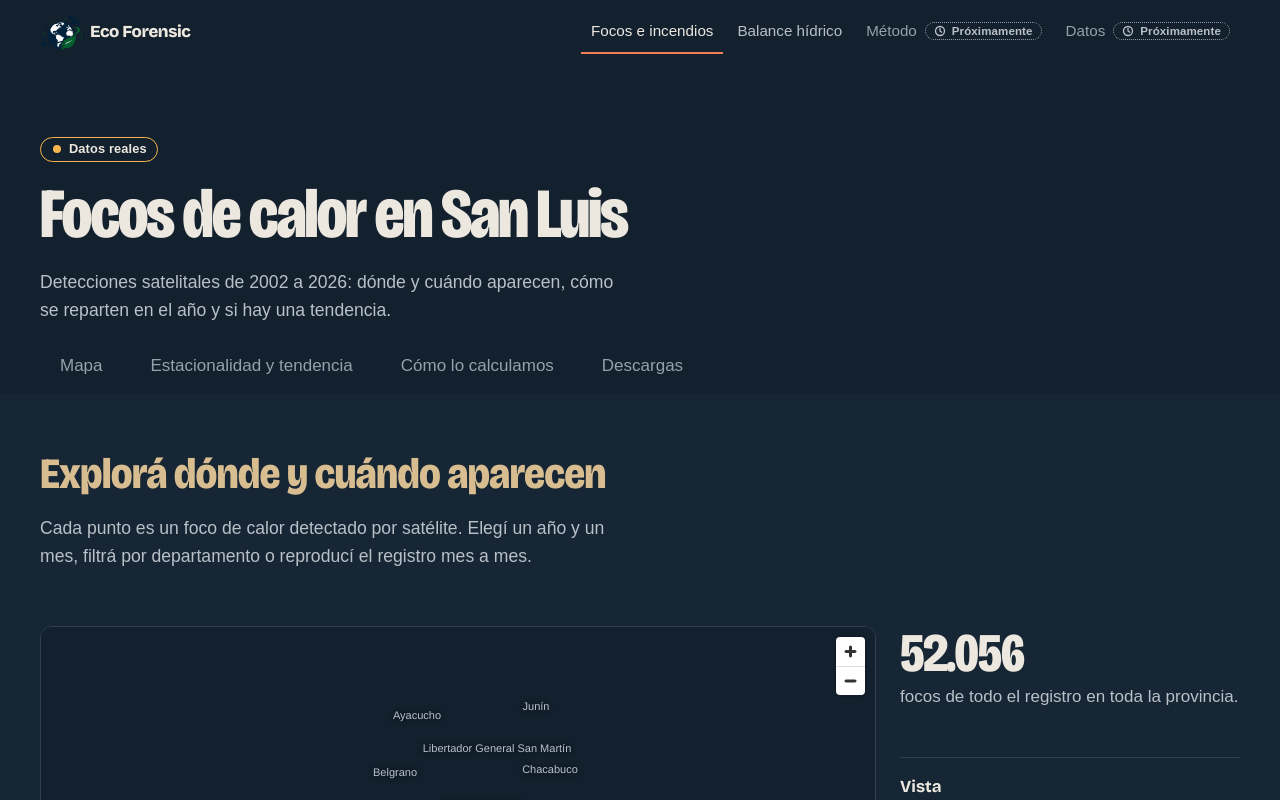
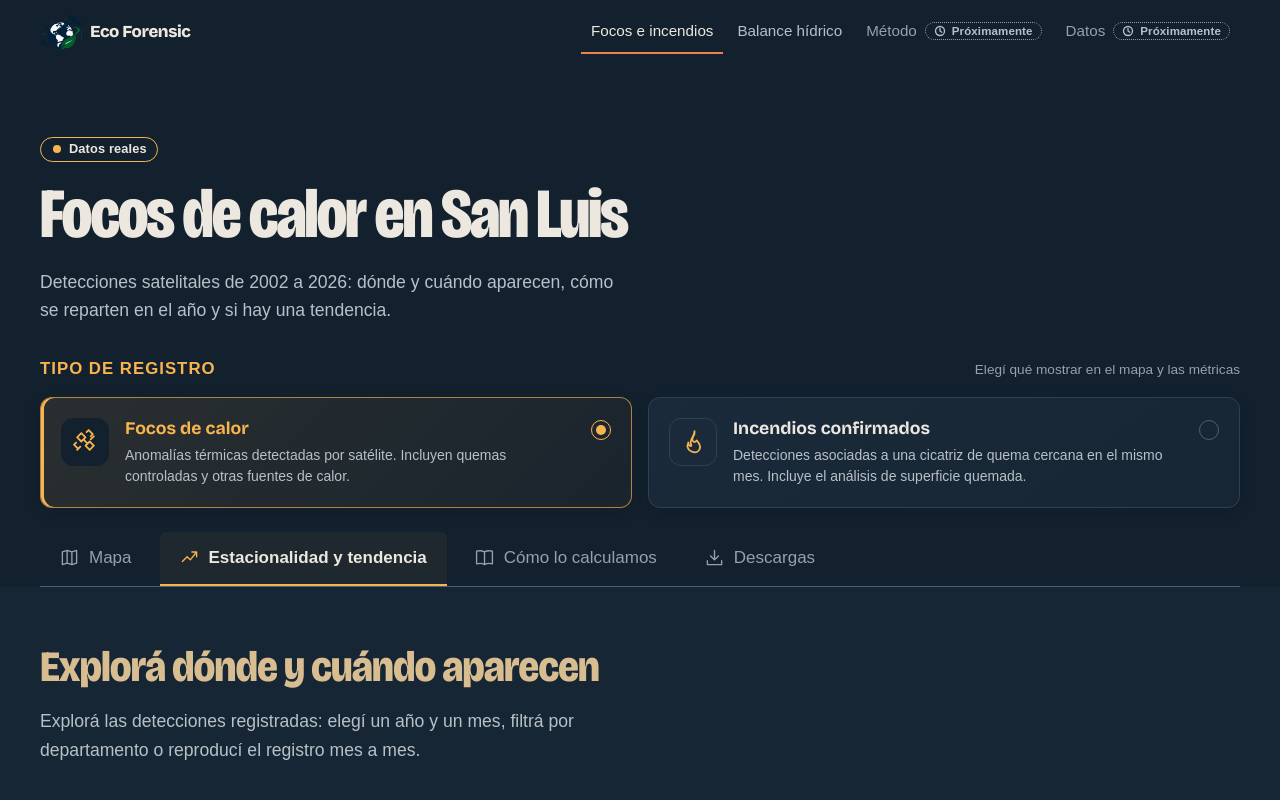
Before and after one commit to GiulianoAgustinCarbone/ad-infinitum-project, a Next.js app in the folder Ad-Infinitum-NASA/frontend/: page /focos in a window 1280 px wide. Shown: the top 800 px of the page. Built offline with nearby package versions, Linux system fonts and the light colour scheme; a web font is replaced by a local one.

Commit message:
agregar botones

```diff
--- a/Ad-Infinitum-NASA/frontend/src/app/focos/page.tsx
+++ b/Ad-Infinitum-NASA/frontend/src/app/focos/page.tsx
@@ -1,71 +1,26 @@
 import type { Metadata } from "next";
-import { ExploradorEnlazado } from "@/components/explorador/ExploradorEnlazado";
-import { Descargas } from "@/components/sitio/Descargas";
-import { Estacionalidad } from "@/components/sitio/Estacionalidad";
-import { EstadoDato } from "@/components/sitio/EstadoDato";
-import { Metodo } from "@/components/sitio/Metodo";
+import { ContenidoFocos } from "@/components/sitio/ContenidoFocos";
 import { Navegacion } from "@/components/sitio/Navegacion";
 import { Pie } from "@/components/sitio/Pie";
 import type { Resumen } from "@/lib/focos/tipos";
 import datosResumen from "@/lib/generado/resumen.json";
-import estilos from "./focos.module.css";
+import datosIncendios from "@/lib/generado/resumen-incendios.json";
 
-const resumen = datosResumen as Resumen;
+const resumenFocos = datosResumen as Resumen;
+const resumenIncendios = datosIncendios as Resumen;
 
 export const metadata: Metadata = {
-  title: "Focos de calor en San Luis | Eco Forensic",
+  title: "Focos de calor e incendios en San Luis | Eco Forensic",
   description:
-    "Explorá mes a mes los focos de calor detectados por satélite en San Luis, su estacionalidad y su tendencia.",
+    "Explorá mes a mes los focos de calor y los incendios confirmados en San Luis, su estacionalidad y su tendencia.",
 };
 
-const ATAJOS = [
-  { href: "#explorar", texto: "Mapa" },
-  { href: "#estacionalidad", texto: "Estacionalidad y tendencia" },
-  { href: "#metodo", texto: "Cómo lo calculamos" },
-  { href: "#descargas", texto: "Descargas" },
-];
-
 export default function Focos() {
-  const desde = Number(resumen.todos.fechaMin.slice(0, 4));
-  const hasta = Number(resumen.todos.fechaMax.slice(0, 4));
   return (
     <>
       <Navegacion />
-      <main id="contenido">
-        <header className={`contenedor ${estilos.cabeza}`}>
-          <EstadoDato estado="real" />
-          <h1>Focos de calor en San Luis</h1>
-          <p>
-            Detecciones satelitales de {desde} a {hasta}: dónde y cuándo aparecen, cómo se reparten en el año y si
-            hay una tendencia.
-          </p>
-          <nav aria-label="En esta página">
-            <ul className={estilos.atajos}>
-              {ATAJOS.map((a) => (
-                <li key={a.href}>
-                  <a href={a.href}>{a.texto}</a>
-                </li>
-              ))}
-            </ul>
-          </nav>
-        </header>
-        <section id="explorar" className="seccion seccion-alterna" aria-labelledby="titulo-explorar">
-          <div className="contenedor">
-            <div className="seccion-cabeza">
-              <h2 id="titulo-explorar">Explorá dónde y cuándo aparecen</h2>
-              <p>
-                Cada punto es un foco de calor detectado por satélite. Elegí un año y un mes, filtrá por departamento o
-                reproducí el registro mes a mes.
-              </p>
-            </div>
-            <ExploradorEnlazado desde={desde} hasta={hasta} />
-          </div>
-        </section>
-        <Estacionalidad resumen={resumen} />
-        <Metodo resumen={resumen} />
-        <Descargas resumen={resumen} />
-      </main>
-      <Pie resumen={resumen} />
+      <ContenidoFocos resumenFocos={resumenFocos} resumenIncendios={resumenIncendios} />
+      <Pie resumen={resumenFocos} />
     </>
   );
 }
--- a/Ad-Infinitum-NASA/frontend/src/components/sitio/DemoEscenario.tsx
+++ b/Ad-Infinitum-NASA/frontend/src/components/sitio/DemoEscenario.tsx
@@ -7,7 +7,7 @@ import estilos from "./DemoEscenario.module.css";
 export function DemoEscenario({ integrado = false, espacioControles = 220, modo = "focos" }: { integrado?: boolean; espacioControles?: number; modo?: Modo }) {
   const marco = useRef<HTMLIFrameElement>(null);
   useEffect(() => {
-    marco.current?.contentDocument?.documentElement.style.setProperty("--espacio-controles", `${espacioControles}px`);
+    marco.current?.contentDocument?.documentElement?.style.setProperty("--espacio-controles", `${espacioControles}px`);
   }, [espacioControles]);
   const observador = useRef<ResizeObserver | null>(null);
   const [alto, setAlto] = useState(1100);
--- a/Ad-Infinitum-NASA/frontend/src/components/sitio/Pie.tsx
+++ b/Ad-Infinitum-NASA/frontend/src/components/sitio/Pie.tsx
@@ -14,7 +14,7 @@ export function Pie({ resumen, language = "es" }: { resumen: Resumen; language?:
           <p>{language === "en" ? "Scope: San Luis Province, Argentina." : "Alcance: provincia de San Luis, Argentina."}</p>
         </div>
         <div>
-          <p className={estilos.atribucion}>{language === "en" ? "Data: CONAE / Government of San Luis" : "Datos: CONAE / Gobierno de San Luis"}</p>
+          <p className={estilos.atribucion}>{language === "en" ? "Data: Government of San Luis and NASA FIRMS" : "Datos: Gobierno de San Luis y NASA FIRMS"}</p>
           <p>
             {language === "en" ? "Hotspots, departments, and reservoirs published on " : "Focos de calor, departamentos y embalses publicados en "}
             <a href={SERVICIOS} rel="noopener noreferrer">
```
